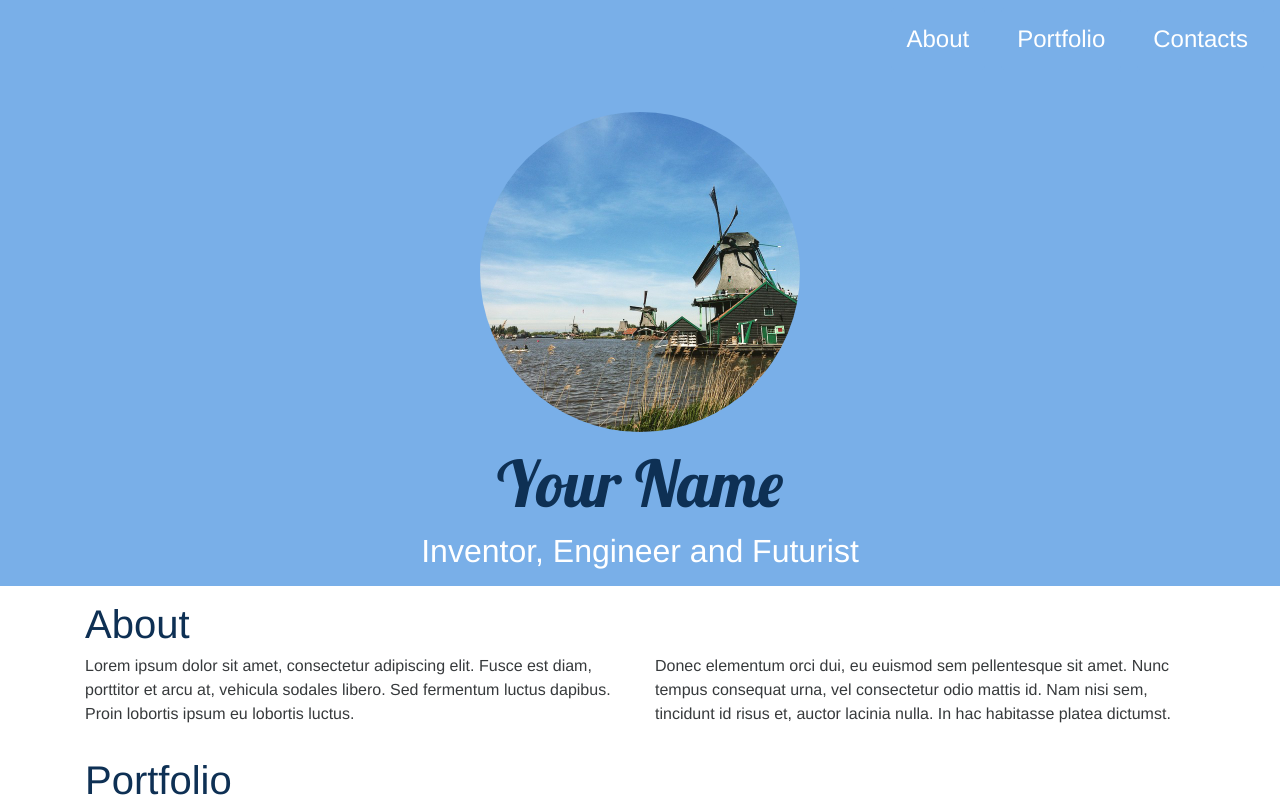
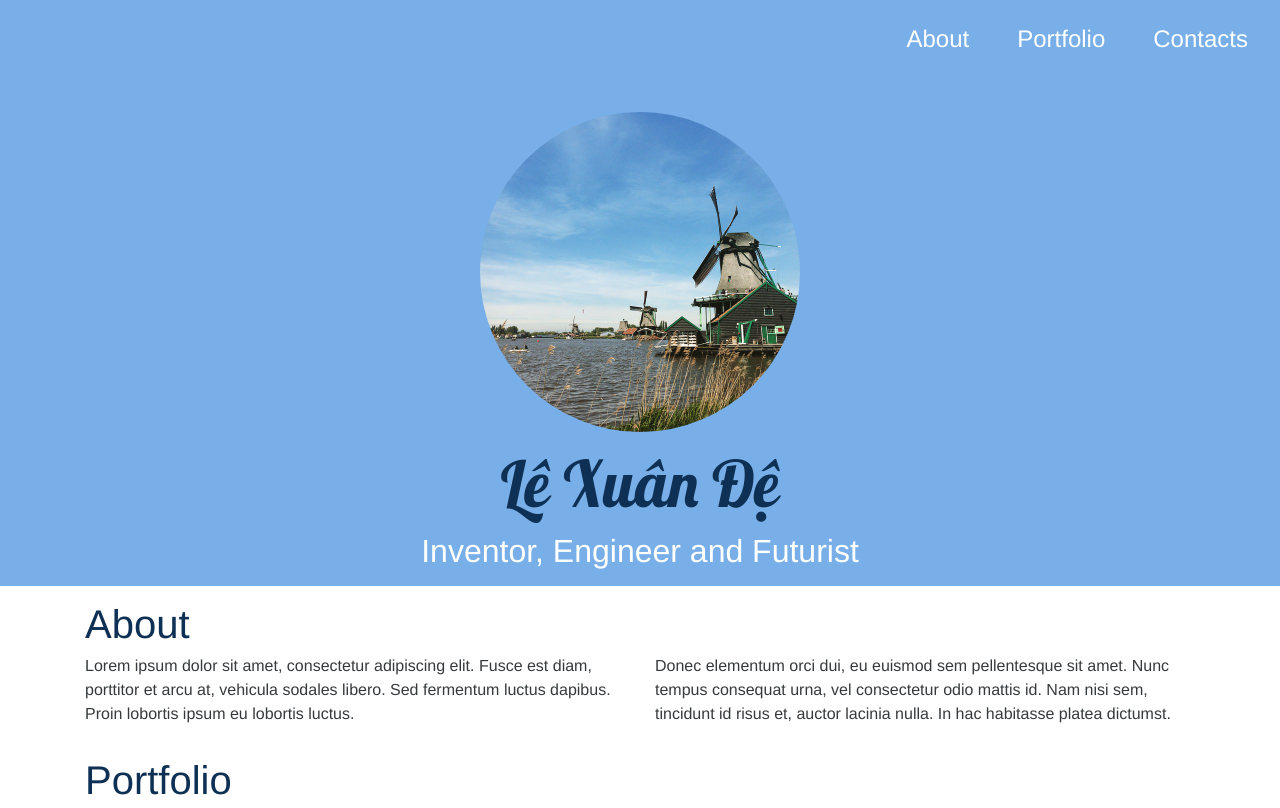
Before and after one commit to lexuande/lexuande.github.io, a Jekyll site: the page built from index.html, in a window 1280 px wide and 1400 px high. Shown: the top 808 px of the window. Built offline with Jekyll 4.4.1, drawn with Linux system fonts in a browser that asks for light colours; nearby versions of some CDN libraries; some of the changed text lies outside the part shown; grey boxes are pictures that could not be loaded.

Commit message:
Update _config.yml

```diff
--- a/_config.yml
+++ b/_config.yml
@@ -2,7 +2,7 @@
 # in the templates available like {{ site.myvariable }}.
 title: LÊ XUÂN ĐỆ
 email: xuandepro@gmail
-brand: Your Name
+brand: Lê Xuân Đệ
 headline: Inventor, Engineer and Futurist
 description: > # Chia sẻ để thành công hơn
   New Site
@@ -17,8 +17,8 @@ markdown: kramdown
 snapwidget: 247552
 
 # Contacts
-email: your.name@gmail.com
-phone: +1-800-555-2016
+email: xuandepro@gmail.com
+phone: 0901694150
 
 # Tracking
 googleAnalitycsID: UA-83933844-1
```
